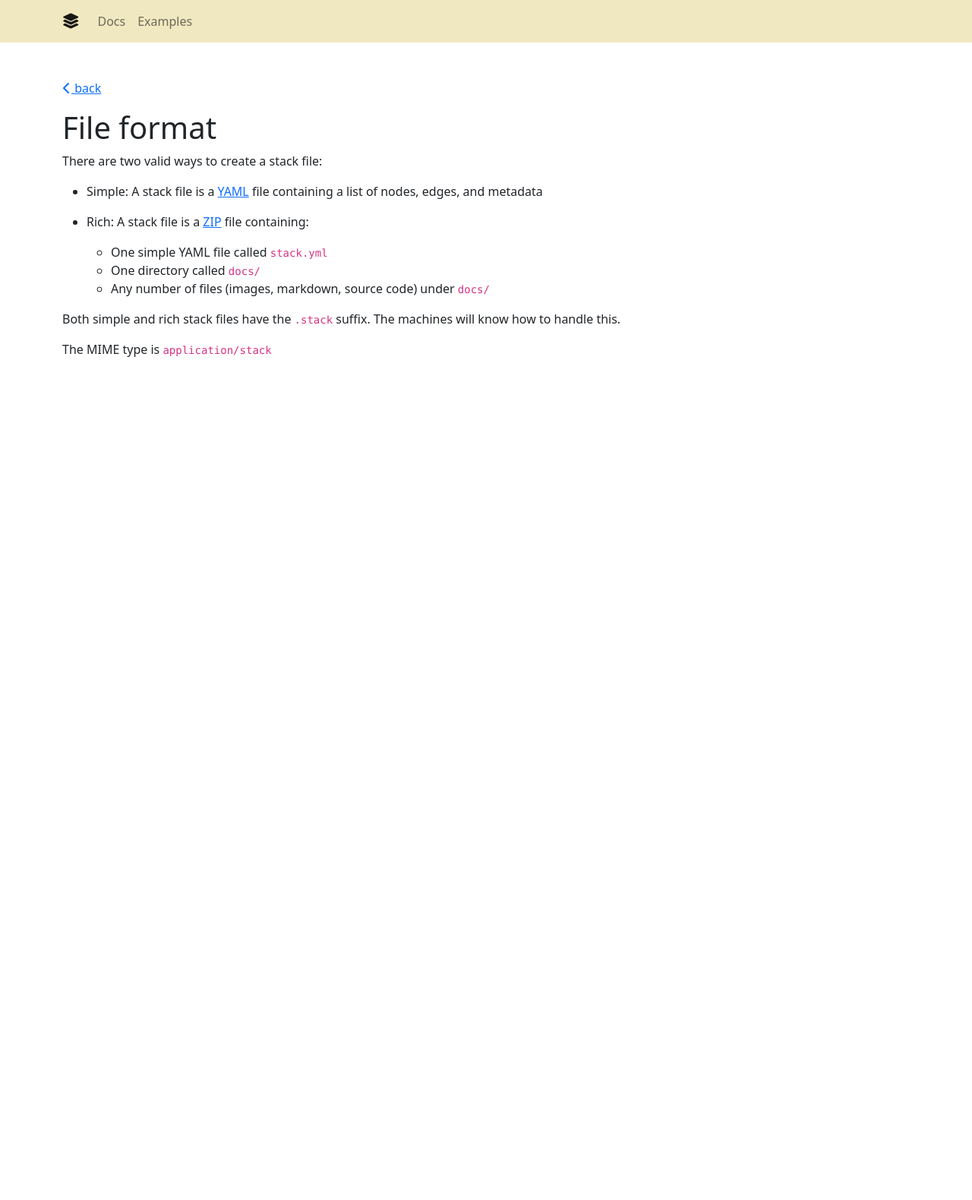
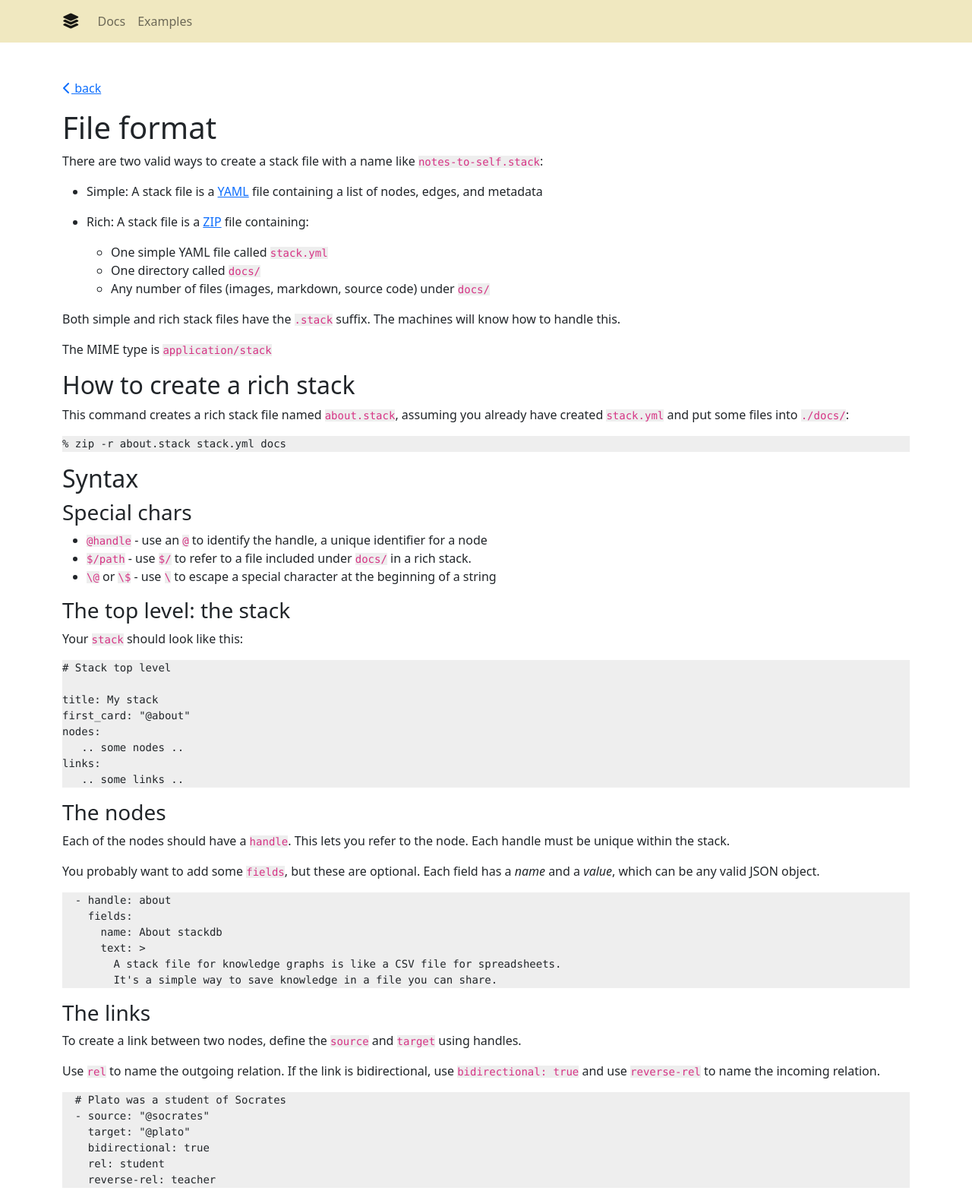
Before and after one commit to stack-db/stack-db.github.io, a Jekyll site: the page built from doc/file-format.md, in a window 1280 px wide. Shown: the whole page at 76% size. Built offline with Jekyll 4.4.1, drawn with Linux system fonts in a browser that asks for light colours; nearby versions of some CDN libraries; before the commit the page ends 900 px from its top, so only the background shows below that.

Commit message:
add file format and code pages

````diff
--- a/_includes/head.html
+++ b/_includes/head.html
@@ -12,5 +12,6 @@
 
   {% include bootstrap.html %}
 
+  <style>.highlighter-rouge {background-color: #EEE}</style>
 
 </head>
--- a/doc/file-format.md
+++ b/doc/file-format.md
@@ -9,7 +9,7 @@ layout: default
 
 # File format
 
-There are two valid ways to create a stack file:
+There are two valid ways to create a stack file with a name like `notes-to-self.stack`:
 
 * Simple: A stack file is a [YAML](https://yaml.org) file containing a list of nodes, edges, and metadata
 
@@ -21,3 +21,70 @@ There are two valid ways to create a stack file:
 Both simple and rich stack files have the `.stack` suffix. The machines will know how to handle this.
 
 The MIME type is `application/stack`
+
+
+## How to create a rich stack
+
+This command creates a rich stack file named `about.stack`, assuming you already have created `stack.yml` and put some files into `./docs/`:
+
+```bash
+% zip -r about.stack stack.yml docs
+```
+
+## Syntax
+
+
+### Special chars
+
+* `@handle` - use an `@` to identify the handle, a unique identifier for a node
+* `$/path` - use `$/` to refer to a file included under `docs/` in a rich stack.
+* `\@` or `\$` - use `\` to escape a special character at the beginning of a string
+
+### The top level: the stack
+Your `stack` should look like this:
+
+```yaml
+# Stack top level
+
+title: My stack
+first_card: "@about"
+nodes:
+   .. some nodes ..
+links:
+   .. some links ..
+```
+
+### The nodes
+
+Each of the nodes should have a `handle`. This lets you refer to the
+node. Each handle must be unique within the stack.
+
+You probably want to add some `fields`, but these are optional. Each
+field has a *name* and a *value*, which can be any valid JSON object.
+
+```yaml
+  - handle: about
+    fields:
+      name: About stackdb
+      text: >
+        A stack file for knowledge graphs is like a CSV file for spreadsheets.
+        It's a simple way to save knowledge in a file you can share.
+```
+
+### The links
+
+To create a link between two nodes, define the `source` and `target` using handles.
+
+Use `rel` to name the outgoing relation. If the link is bidirectional,
+use `bidirectional: true` and use `reverse-rel` to name the incoming
+relation.
+
+
+```
+  # Plato was a student of Socrates
+  - source: "@socrates"
+    target: "@plato"
+    bidirectional: true
+    rel: student
+    reverse-rel: teacher
+```
````
Also changed, not shown: doc/code.md (added, +80 -0 lines), doc/index.md (+2 -1 lines).
